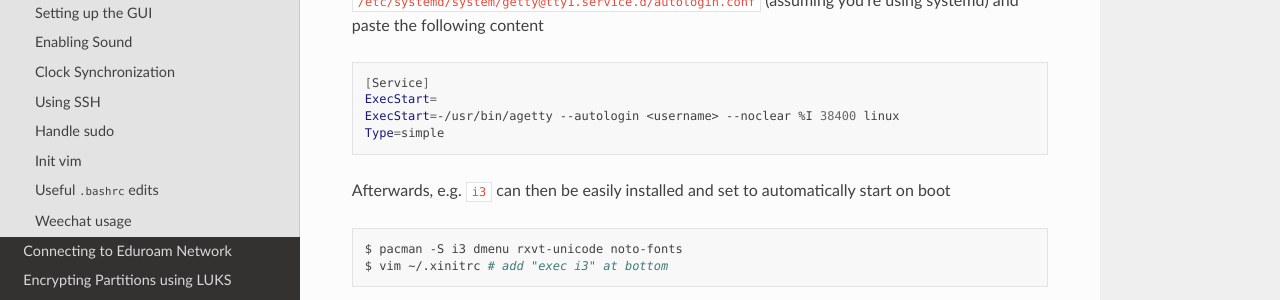
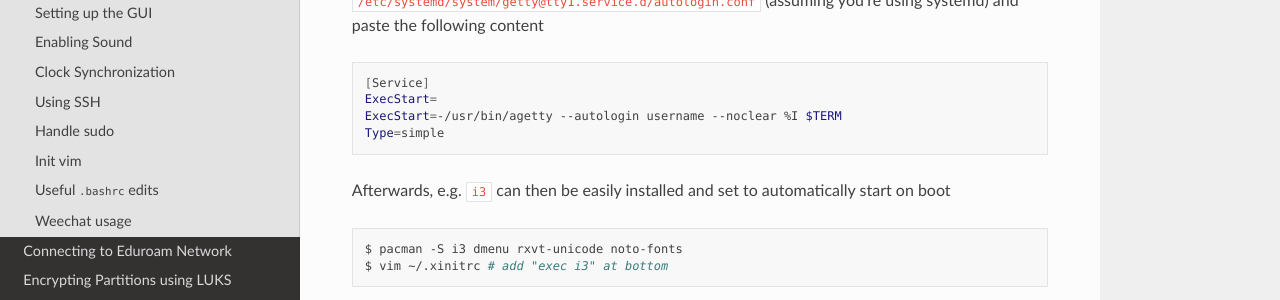
Before and after one commit to kpj/kpj.github.io, a Sphinx documentation site: the page built from source/linux/ConfigureFreshArchlinuxInstall.md, in a window 1280 px wide and 900 px high, scrolled down 3266 px. Shown: the part 151-451 px from the top of the window. Built offline with Sphinx 7.4.7 and the Read the Docs theme 2.0.0, drawn with Linux system fonts in a browser that asks for light colours; pages that are not in the unit, such as notebooks, are missing from menus.

Commit message:
Improve autologin instructions

````diff
--- a/source/linux/ConfigureFreshArchlinuxInstall.md
+++ b/source/linux/ConfigureFreshArchlinuxInstall.md
@@ -147,7 +147,7 @@ In order to automatically login after booting, simply create the file `/etc/syst
 ```bash
 [Service]
 ExecStart=
-ExecStart=-/usr/bin/agetty --autologin <username> --noclear %I 38400 linux
+ExecStart=-/usr/bin/agetty --autologin username --noclear %I $TERM
 Type=simple
 ```
 
````
